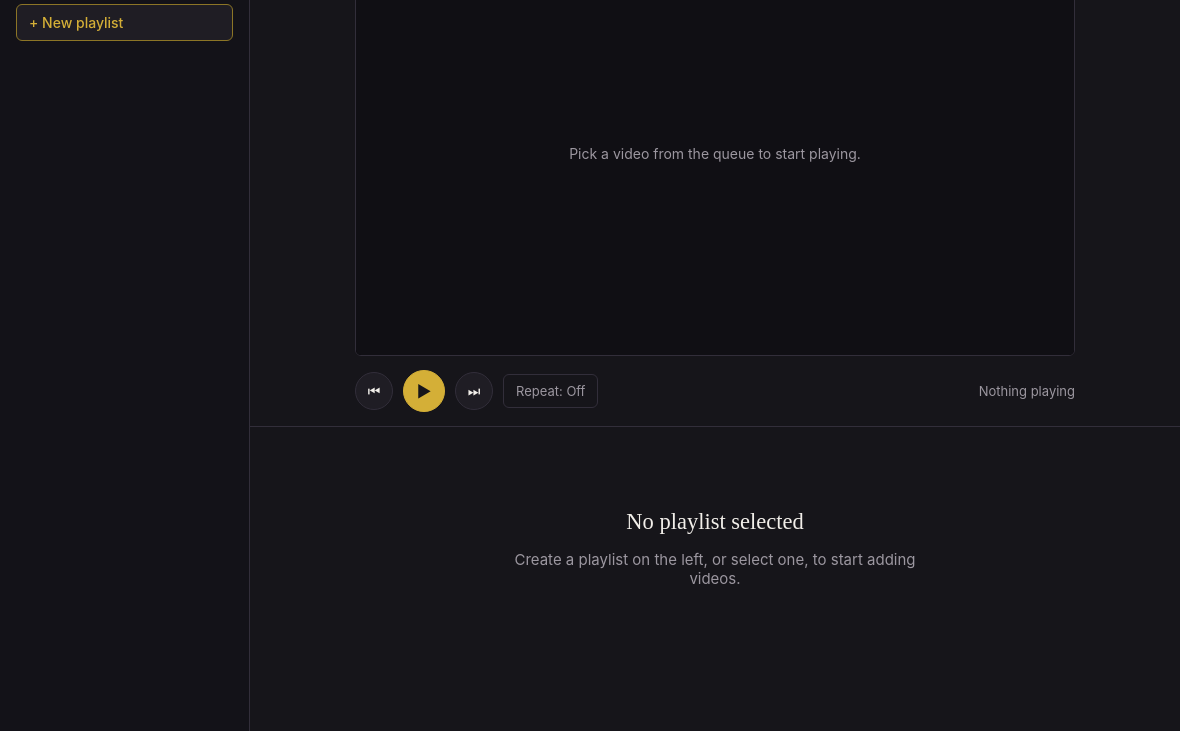
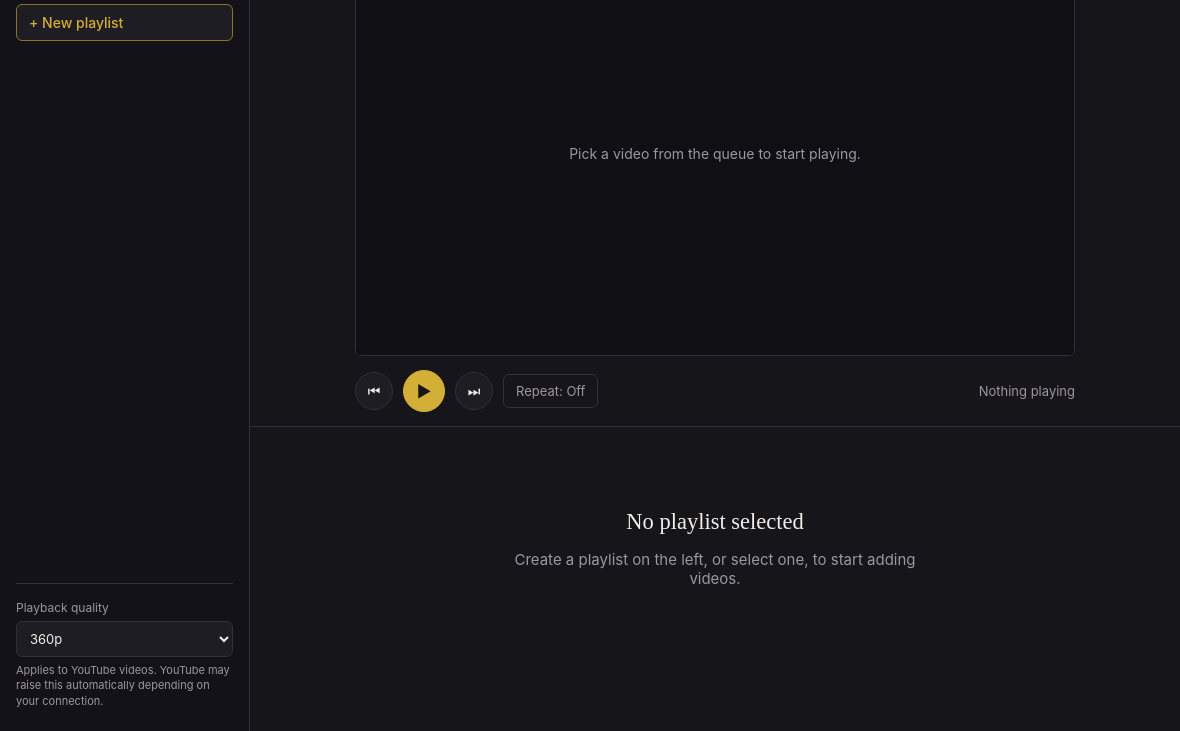
Before and after one commit to ahmedhalima/playlist-player, an Electron app: page renderer/index.html in a window 1180 px wide. Shown: the part 69-800 px from the top of the page. Drawn offline with Linux system fonts and the light colour scheme; no server answers.

Commit message:
add default quality settings

```diff
--- a/renderer/index.html
+++ b/renderer/index.html
@@ -20,6 +20,20 @@
       <button id="newPlaylistBtn" class="btn btn-new-playlist">+ New playlist</button>
 
       <div id="playlistNav" class="playlist-nav"></div>
+
+      <div class="sidebar-footer">
+        <label for="qualitySelect" class="quality-label">Playback quality</label>
+        <select id="qualitySelect" class="quality-select">
+          <option value="tiny">144p</option>
+          <option value="small">240p</option>
+          <option value="medium" selected>360p</option>
+          <option value="large">480p</option>
+          <option value="hd720">720p</option>
+          <option value="hd1080">1080p</option>
+          <option value="default">Auto</option>
+        </select>
+        <p class="quality-hint">Applies to YouTube videos. YouTube may raise this automatically depending on your connection.</p>
+      </div>
     </aside>
 
     <main class="main">
--- a/renderer/renderer.js
+++ b/renderer/renderer.js
@@ -3,7 +3,7 @@
 
   // ---------- State ----------
 
-  let state = { playlists: [] };
+  let state = { playlists: [], settings: { quality: 'medium' } };
   let activePlaylistId = null;
   let currentVideoIndex = -1;      // index within the active playlist's videos
   let currentPlayerType = null;    // 'youtube' | 'local' | null
@@ -67,6 +67,10 @@
 
   function getActivePlaylist() {
     return state.playlists.find(p => p.id === activePlaylistId) || null;
+  }
+
+  function getPreferredQuality() {
+    return (state.settings && state.settings.quality) || 'medium';
   }
 
   function localVideoSrc(filePath) {
@@ -369,7 +373,7 @@
       video.videoId = newVideoId;
 
       if (editingIndex === currentVideoIndex && currentPlayerType === 'youtube' && ytPlayer && ytReady) {
-        ytPlayer.loadVideoById(newVideoId);
+        ytPlayer.loadVideoById({ videoId: newVideoId, suggestedQuality: getPreferredQuality() });
       }
     }
 
@@ -426,7 +430,7 @@
       currentPlayerType = 'youtube';
 
       if (ytReady && ytPlayer) {
-        ytPlayer.loadVideoById(video.videoId);
+        ytPlayer.loadVideoById({ videoId: video.videoId, suggestedQuality: getPreferredQuality() });
         ytPlayer.playVideo();
       } else {
         pendingVideoIdToLoad = video.videoId;
@@ -516,7 +520,7 @@
         onReady: () => {
           ytReady = true;
           if (pendingVideoIdToLoad) {
-            ytPlayer.loadVideoById(pendingVideoIdToLoad);
+            ytPlayer.loadVideoById({ videoId: pendingVideoIdToLoad, suggestedQuality: getPreferredQuality() });
             pendingVideoIdToLoad = null;
           }
         },
@@ -524,6 +528,11 @@
           if (currentPlayerType !== 'youtube') return;
           if (event.data === YT.PlayerState.PLAYING) updatePlayPauseIcon(true);
           if (event.data === YT.PlayerState.PAUSED) updatePlayPauseIcon(false);
+          if (event.data === YT.PlayerState.BUFFERING || event.data === YT.PlayerState.PLAYING) {
+            // YouTube can silently override the requested quality once a video
+            // actually starts streaming, so re-assert our preference here too.
+            try { ytPlayer.setPlaybackQuality(getPreferredQuality()); } catch (e) {}
+          }
           if (event.data === YT.PlayerState.ENDED) {
             updatePlayPauseIcon(false);
             playNext(true);
@@ -572,6 +581,15 @@
     document.getElementById('editSaveBtn').addEventListener('click', saveEditModal);
     document.getElementById('editBrowseBtn').addEventListener('click', browseForReplacementFile);
 
+    document.getElementById('qualitySelect').addEventListener('change', (e) => {
+      if (!state.settings) state.settings = {};
+      state.settings.quality = e.target.value;
+      scheduleSave();
+      if (currentPlayerType === 'youtube' && ytPlayer && ytReady) {
+        try { ytPlayer.setPlaybackQuality(e.target.value); } catch (err) {}
+      }
+    });
+
     const local = localPlayerEl();
     local.addEventListener('play', () => { if (currentPlayerType === 'local') updatePlayPauseIcon(true); });
     local.addEventListener('pause', () => { if (currentPlayerType === 'local') updatePlayPauseIcon(false); });
@@ -583,12 +601,15 @@
   async function init() {
     state = await window.api.loadData();
     if (!state || !Array.isArray(state.playlists)) state = { playlists: [] };
+    if (!state.settings) state.settings = {};
+    if (!state.settings.quality) state.settings.quality = 'medium';
     state.playlists.forEach(p => {
       if (!p.repeatMode) p.repeatMode = 'off';
       p.videos.forEach(v => { if (!v.type) v.type = 'youtube'; });
     });
 
     wireEvents();
+    document.getElementById('qualitySelect').value = state.settings.quality;
     renderSidebar();
     renderPlaylistPanel();
   }
--- a/renderer/styles.css
+++ b/renderer/styles.css
@@ -114,6 +114,42 @@ button {
   font-variant-numeric: tabular-nums;
   font-size: 12px;
   color: var(--text-muted);
+}
+
+.sidebar-footer {
+  margin-top: auto;
+  padding-top: 16px;
+  border-top: 1px solid var(--border);
+  display: flex;
+  flex-direction: column;
+  gap: 6px;
+}
+
+.quality-label {
+  font-size: 12px;
+  color: var(--text-muted);
+}
+
+.quality-select {
+  background: var(--panel);
+  border: 1px solid var(--border);
+  color: var(--text);
+  border-radius: var(--radius);
+  padding: 8px 9px;
+  font-family: inherit;
+  font-size: 13px;
+}
+
+.quality-select:focus {
+  outline: none;
+  border-color: var(--gold-dim);
+}
+
+.quality-hint {
+  font-size: 11px;
+  line-height: 1.4;
+  color: var(--text-muted);
+  margin: 0;
 }
 
 /* ---------- Main ---------- */
```
Also changed, not shown: README.md.
